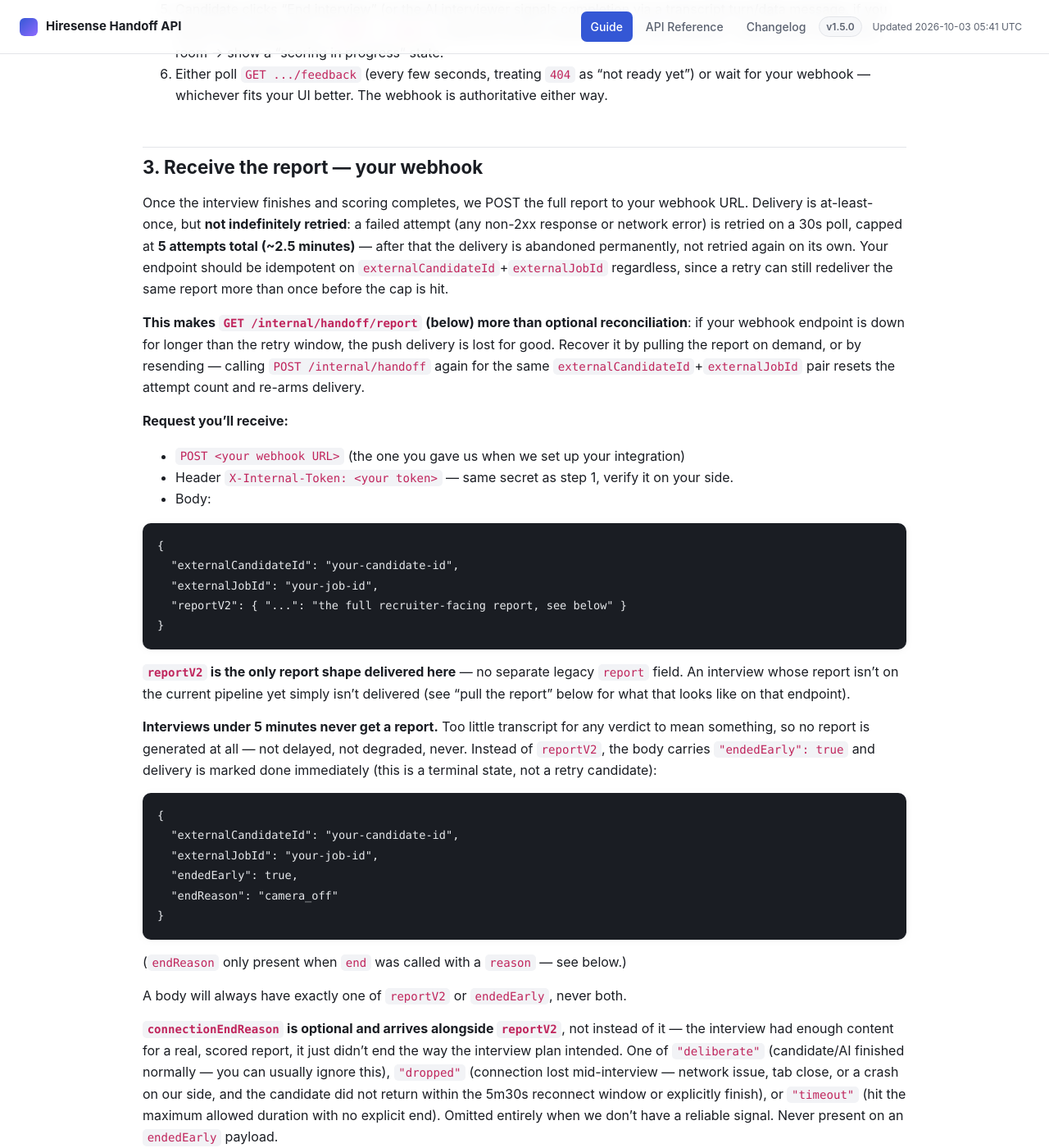
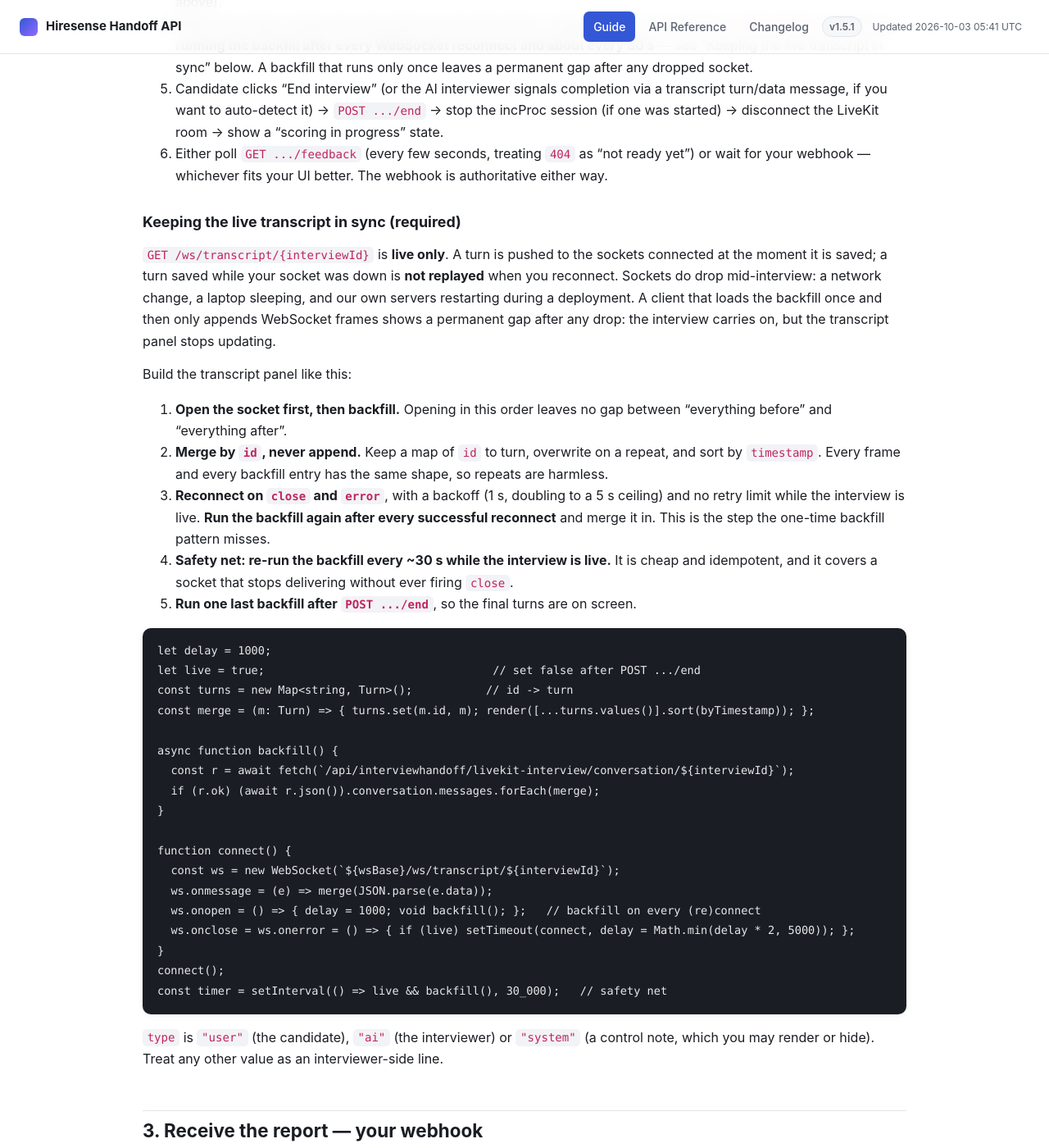
Before and after one commit to DC-Forte/mobius-api-docs, a Jekyll site: the page built from guide.md, in a window 1280 px wide and 1400 px high, scrolled down 11033 px. Shown: the whole window at 82% size. Built offline with Jekyll 4.4.1, drawn with Linux system fonts in a browser that asks for light colours; some of the changed text lies outside the part shown.

Commit message:
1.5.1: live transcript must be re-backfilled after every WebSocket reconnect
GET /ws/transcript is live only: a turn saved while the socket was down is never
replayed. A client that backfills once at mount shows a permanent gap after any
dropped socket. Documented the required behaviour (open socket, merge by id,
reconnect with backoff, re-run the backfill on every reconnect and about every
30 s, one final backfill after /end) with a code sample, and fixed the
TranscriptMessage.type values (user, ai, system; was candidate, assistant).

````diff
--- a/_config.yml
+++ b/_config.yml
@@ -1,6 +1,6 @@
 title: Hiresense Handoff API
 description: Docs for Mobius's integration with Hiresense's AI-run interview handoff API.
-version: "1.5.0"
+version: "1.5.1"
 updated: "2026-10-03 05:41 UTC"
 plugins:
   - jekyll-relative-links
--- a/guide.md
+++ b/guide.md
@@ -209,8 +209,8 @@ LiveKit) with header `Authorization: Bearer <candidateToken>`:
 | `POST /candidate-api/v1/interviews/{interviewId}/end` | Ends the interview once the candidate is done. Triggers scoring. Optional JSON body `{ "reason": "<end_reason>" }` — see below. |
 | `GET /candidate-api/v1/interviews/{interviewId}/feedback` | Poll this if you want the report in your own UI instead of (or in addition to) waiting on the webhook — `404` until it's ready. **Shape differs from the webhook/pull-report envelope**: this response is *not* wrapped in `{report, reportV2}` — the report's own fields (`overallScore`, `recommendation`, etc.) and `reportV2` (when present) are all at the top level directly, since there's no externalCandidateId/externalJobId to wrap here. `endReason` is included at the top level whenever `end` was called with a `reason` (see below). |
 | `GET /candidate-api/v1/interviews/{interviewId}/recording/playback` | Fetch a short-lived playback URL for the server-side proctoring recording (see "Proctoring recording" below). `404` until the interview is complete and the recording has finished processing, or if no video was ever published (audio-only interview). |
-| `GET /api/interviewhandoff/livekit-interview/conversation/{interviewId}` | One-time backfill of the transcript so far. |
-| `GET /ws/transcript/{interviewId}` (WebSocket, same host, `ws(s)://`) | Live transcript stream — new turns pushed as the interview happens. No auth header needed (the interview ID itself is the credential, same trust model as the transcript backfill call). |
+| `GET /api/interviewhandoff/livekit-interview/conversation/{interviewId}` | Backfill of the transcript so far. Call it when you open the transcript **and again after every WebSocket reconnect** (see "Keeping the live transcript in sync"). Safe to call repeatedly: merge the result by turn `id`. |
+| `GET /ws/transcript/{interviewId}` (WebSocket, same host, `ws(s)://`) | Live transcript stream — new turns pushed as they are saved. **Live only: turns saved while your socket was down are not replayed on reconnect**, recover them with the backfill call. No auth header needed (the interview ID itself is the credential, same trust model as the transcript backfill call). |
 
 All candidate-api calls (`start`/`device-check`/`end`/`feedback`/`recording/playback`) share the
 same `401`: missing, expired, or malformed `candidateToken` → `{ "success": false, "error":
@@ -449,14 +449,61 @@ else in this section, it's purely for knowing which sessions have incomplete pro
    proceeding — if it's not `'ok'`, stop here and show the candidate the fix, don't render the
    interview UI. Otherwise, render your interview UI, connect to LiveKit with the returned token →
    if `interview.proctoring` is present, start the incProc session too (see above).
-4. While connected: render the transcript from the WS stream (backfill first via the
-   `conversation` endpoint, then append WS turns — see `useTranscriptSocket` in
-   `chapter-interview-frontend` for the reference implementation of this exact pattern).
+4. While connected: render the transcript from the WS stream, merged by turn `id` with the
+   `conversation` backfill, **re-running the backfill after every WebSocket reconnect and about every
+   30 s** — see "Keeping the live transcript in sync" below. A backfill that runs only once leaves a
+   permanent gap after any dropped socket.
 5. Candidate clicks "End interview" (or the AI interviewer signals completion via a transcript
    turn/data message, if you want to auto-detect it) → `POST .../end` → stop the incProc session
    (if one was started) → disconnect the LiveKit room → show a "scoring in progress" state.
 6. Either poll `GET .../feedback` (every few seconds, treating `404` as "not ready yet") or wait
    for your webhook — whichever fits your UI better. The webhook is authoritative either way.
+
+### Keeping the live transcript in sync (required)
+
+`GET /ws/transcript/{interviewId}` is **live only**. A turn is pushed to the sockets connected at the
+moment it is saved; a turn saved while your socket was down is **not replayed** when you reconnect.
+Sockets do drop mid-interview: a network change, a laptop sleeping, and our own servers restarting
+during a deployment. A client that loads the backfill once and then only appends WebSocket frames
+shows a permanent gap after any drop: the interview carries on, but the transcript panel stops
+updating.
+
+Build the transcript panel like this:
+
+1. **Open the socket first, then backfill.** Opening in this order leaves no gap between "everything
+   before" and "everything after".
+2. **Merge by `id`, never append.** Keep a map of `id` to turn, overwrite on a repeat, and sort by
+   `timestamp`. Every frame and every backfill entry has the same shape, so repeats are harmless.
+3. **Reconnect on `close` and `error`**, with a backoff (1 s, doubling to a 5 s ceiling) and no retry
+   limit while the interview is live. **Run the backfill again after every successful reconnect** and
+   merge it in. This is the step the one-time backfill pattern misses.
+4. **Safety net: re-run the backfill every ~30 s while the interview is live.** It is cheap and
+   idempotent, and it covers a socket that stops delivering without ever firing `close`.
+5. **Run one last backfill after `POST .../end`**, so the final turns are on screen.
+
+```ts
+let delay = 1000;
+let live = true;                                  // set false after POST .../end
+const turns = new Map<string, Turn>();           // id -> turn
+const merge = (m: Turn) => { turns.set(m.id, m); render([...turns.values()].sort(byTimestamp)); };
+
+async function backfill() {
+  const r = await fetch(`/api/interviewhandoff/livekit-interview/conversation/${interviewId}`);
+  if (r.ok) (await r.json()).conversation.messages.forEach(merge);
+}
+
+function connect() {
+  const ws = new WebSocket(`${wsBase}/ws/transcript/${interviewId}`);
+  ws.onmessage = (e) => merge(JSON.parse(e.data));
+  ws.onopen = () => { delay = 1000; void backfill(); };   // backfill on every (re)connect
+  ws.onclose = ws.onerror = () => { if (live) setTimeout(connect, delay = Math.min(delay * 2, 5000)); };
+}
+connect();
+const timer = setInterval(() => live && backfill(), 30_000);   // safety net
+```
+
+`type` is `"user"` (the candidate), `"ai"` (the interviewer) or `"system"` (a control note, which you
+may render or hide). Treat any other value as an interviewer-side line.
 
 ## 3. Receive the report — your webhook
 
@@ -902,7 +949,7 @@ already exists.
 | Call `POST .../start`, handle `409`/`503` | Once, when the candidate is ready to begin | `409 invalid_transition` means the interview's already done — route to feedback instead of retrying; `503 interviewer_unavailable` is a transient dispatch failure — retry after `retry_action.after_ms` |
 | Connect to LiveKit, publish audio + video | Immediately after a successful `start` | Audio is required or the AI interviewer hears nothing from the candidate; video is required for the proctoring recording |
 | Render the AI interviewer's remote audio track (`<RoomAudioRenderer/>` or manual attach) | Same as above | Easiest way to get this integration subtly wrong — a connected call with no audio output |
-| Render transcript: backfill via `conversation`, then live-append via `/ws/transcript` | While connected | Backfill covers anything missed before the WS subscription opens; the WS stream carries new turns as they happen |
+| Render transcript: merge by turn `id` the `conversation` backfill and the `/ws/transcript` stream; reconnect the socket with backoff, and re-run the backfill after every reconnect and about every 30 s | While connected | The WS stream is live-only: turns saved while your socket was down are never replayed. Backfill after a reconnect is what fills that gap. **Changed 2026-11-16 (1.5.1): a one-time backfill is no longer enough** |
 | Call `POST .../end` on candidate finish (or auto-detected completion) | When the candidate is done | Triggers scoring; safe to call more than once (`already_ended: true`), so no local state needed to guard against double-calls |
 | Show "scoring in progress", then resolve via `GET .../feedback` poll or backend-relayed webhook result | After `end` | Scoring is async — pick one source of truth (poll vs. backend push) so the UI doesn't race itself |
 | Fetch playback URL via `GET .../recording/playback` if you want to show the proctoring recording in your own UI | After `end`, whenever you need it | URLs expire after 1 hour — re-fetch rather than cache; see "Proctoring recording" above |
````
Also changed, not shown: openapi/mobius-handoff-v1.yaml (+18 -8 lines), CHANGELOG.md.
